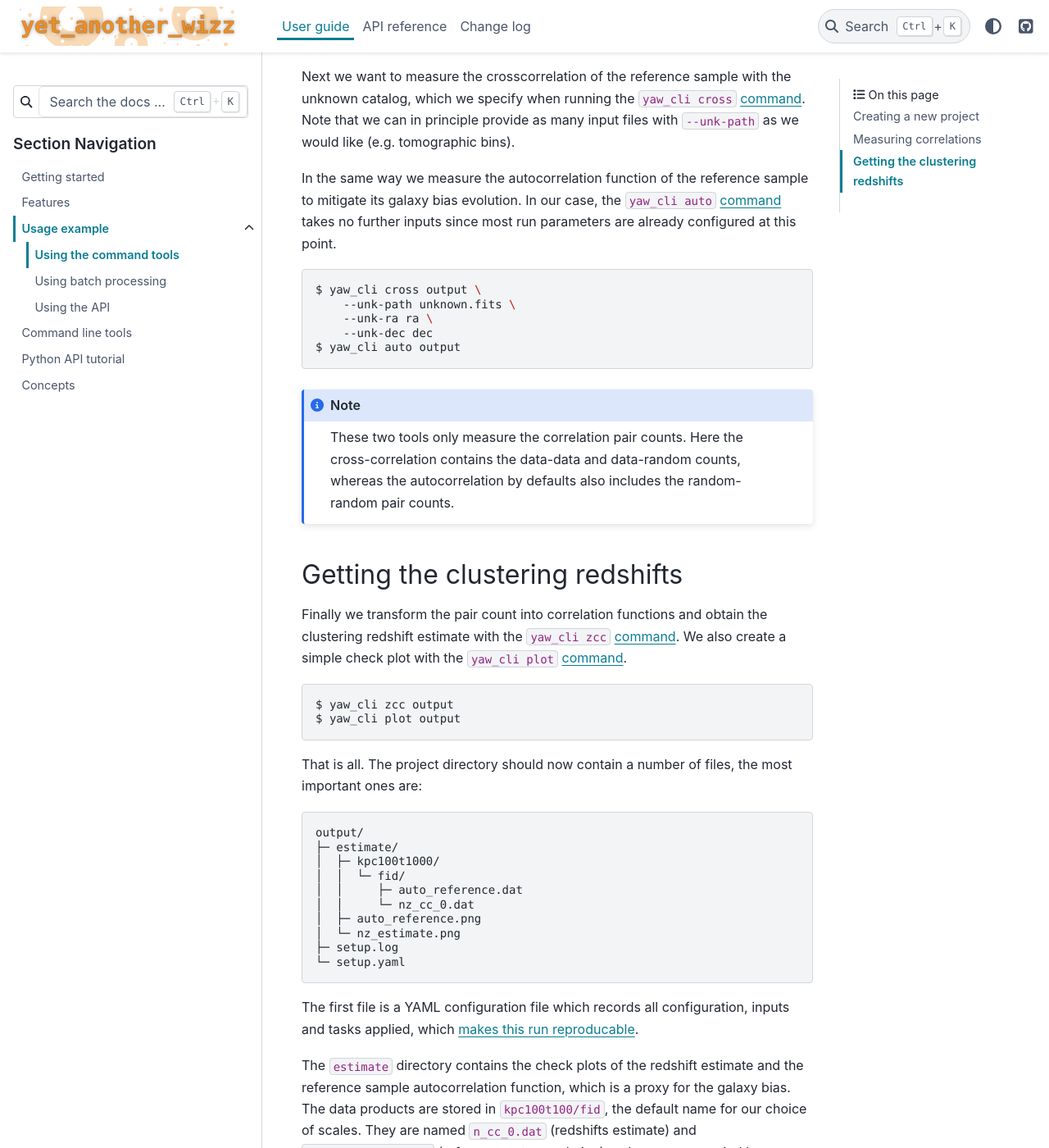
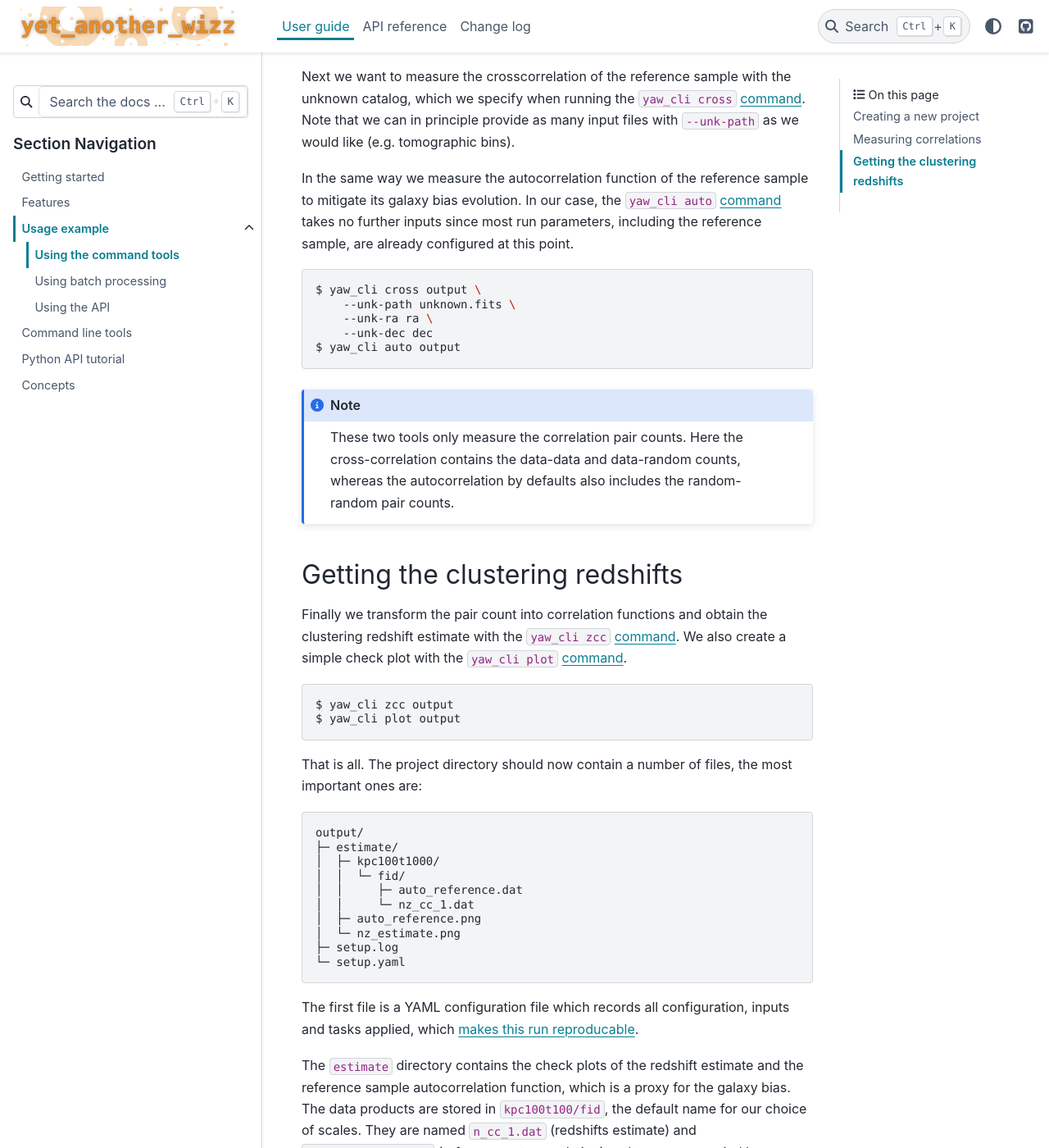
Before and after one commit to jlvdb/yet_another_wizz, a Sphinx documentation site: the page built from docs/source/user_guide/examples/cmd.rst, in a window 1280 px wide and 1400 px high, scrolled down 1053 px. Shown: the whole window at 82% size. Built offline with Sphinx 7.4.7 and the PyData theme 0.15.4, drawn with Linux system fonts in a browser that asks for light colours.

Commit message:
corrected the example.yaml indentation, corrected the default bin index

```diff
--- a/docs/source/user_guide/examples/cmd.rst
+++ b/docs/source/user_guide/examples/cmd.rst
@@ -53,8 +53,8 @@ files with ``--unk-path`` as we would like (e.g. tomographic bins).
 
 In the same way we measure the autocorrelation function of the reference sample
 to mitigate its galaxy bias evolution. In our case, the ``yaw_cli auto``
-:ref:`command<yaw_auto>` takes no further inputs since most run parameters are
-already configured at this point.
+:ref:`command<yaw_auto>` takes no further inputs since most run parameters,
+including the reference sample, are already configured at this point.
 
 .. code-block:: bash
 
@@ -96,7 +96,7 @@ most important ones are:
     │  ├─ kpc100t1000/
     │  │  └─ fid/
     │  │     ├─ auto_reference.dat
-    │  │     └─ nz_cc_0.dat
+    │  │     └─ nz_cc_1.dat
     │  ├─ auto_reference.png
     │  └─ nz_estimate.png
     ├─ setup.log
@@ -108,6 +108,6 @@ inputs and tasks applied, which :ref:`makes this run reproducable<yaw_run>`.
 The ``estimate`` directory contains the check plots of the redshift estimate and
 the reference sample autocorrelation function, which is a proxy for the galaxy
 bias. The data products are stored in ``kpc100t100/fid``, the default name for
-our choice of scales. They are named ``n_cc_0.dat`` (redshifts estimate) and
+our choice of scales. They are named ``n_cc_1.dat`` (redshifts estimate) and
 ``auto_reference.dat`` (reference autocorrelation) and are accompanied by a
 covariance matrix and jackknife samples in separate files.
--- a/docs/source/user_guide/examples/example.yaml
+++ b/docs/source/user_guide/examples/example.yaml
@@ -23,7 +23,7 @@ data:
             redshift: z
     unknown:
         data:
-        filepath: unknown.fits
+            filepath: unknown.fits
             ra: ra
             dec: dec
 
```
